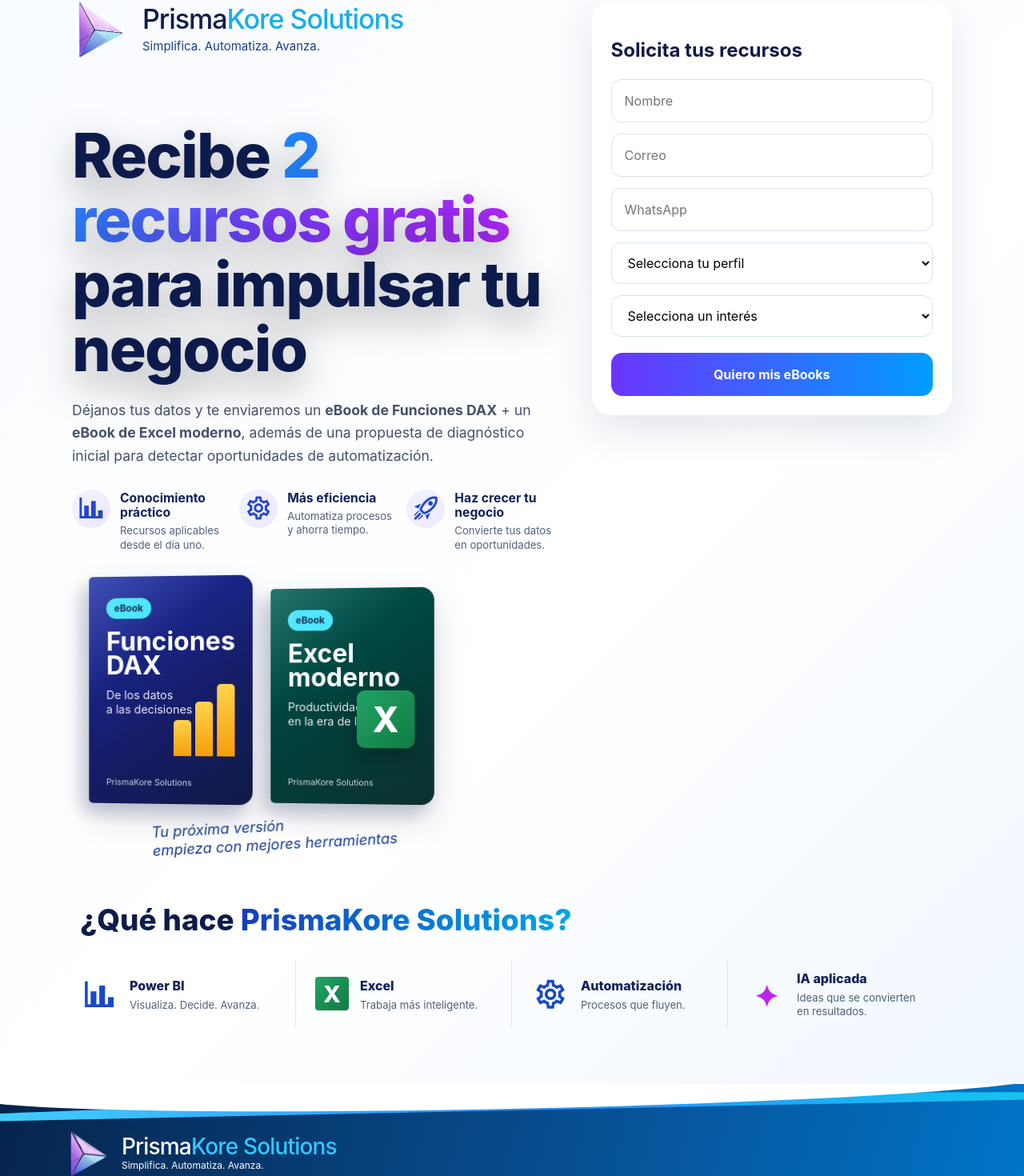
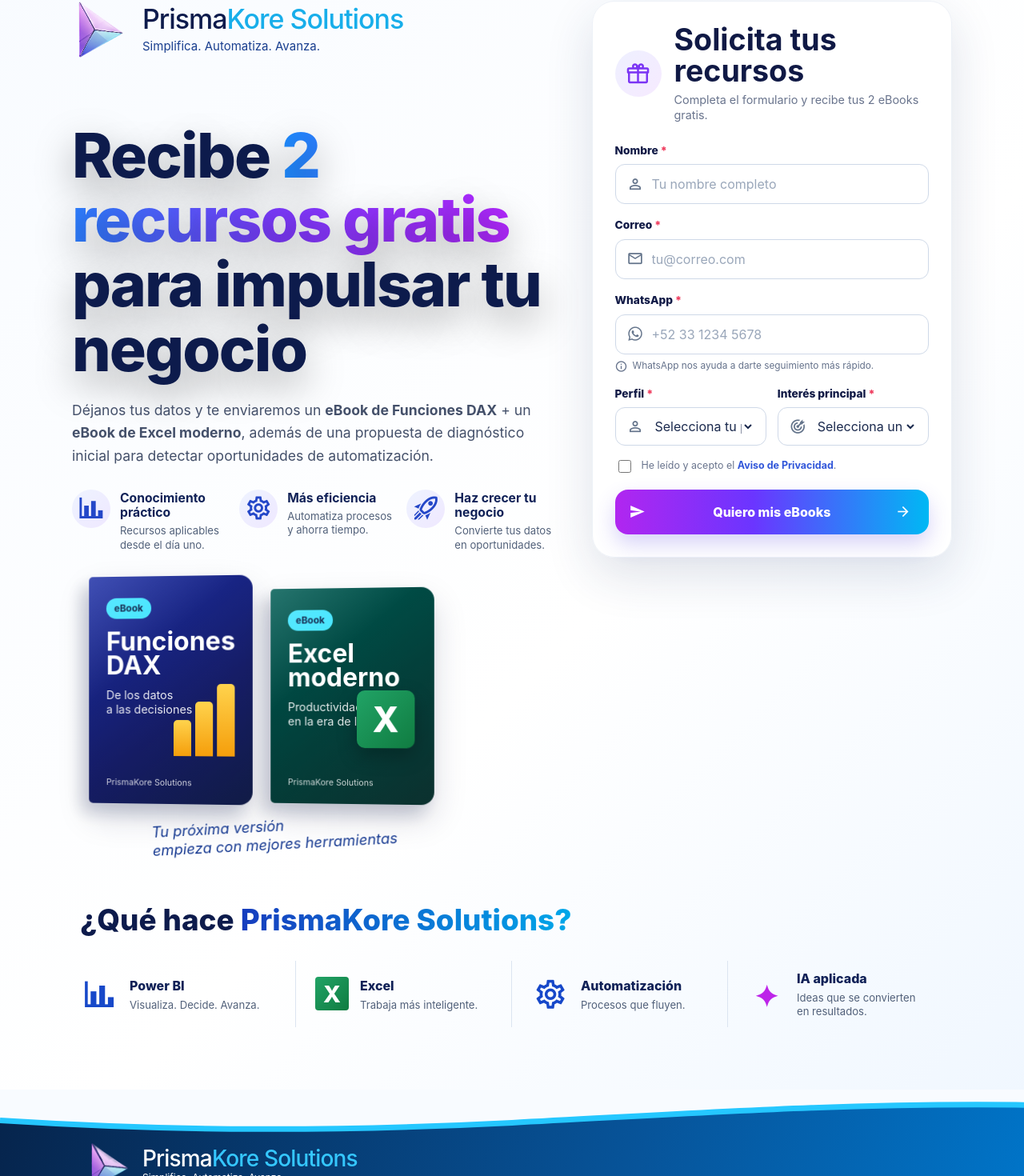
Before and after one commit to IngAlbertoSaavedra/prismakore-web, a Vue app: page /connect2026 in a window 1280 px wide. Shown: the part 82-1552 px from the top of the page at 80% size. Built offline with nearby package versions, Linux system fonts and the light colour scheme.

Commit message:
cambios al 29 sept

```diff
--- a/src/views/Connect2026.vue
+++ b/src/views/Connect2026.vue
@@ -116,31 +116,73 @@
         </div>
 
         <div class="form-card">
+          <div class="form-card__heading">
+            <div class="form-card__gift">
+              <v-icon icon="mdi-gift-outline" size="30" />
+            </div>
+
+            <div>
               <h2>Solicita tus recursos</h2>
+              <p>Completa el formulario y recibe tus 2 eBooks gratis.</p>
+            </div>
+          </div>
 
           <form @submit.prevent="submitForm">
+            <div class="field-group">
+              <label for="nombre">Nombre <span>*</span></label>
+              <div class="field-control">
+                <v-icon icon="mdi-account-outline" size="21" />
                 <input
+                  id="nombre"
                   v-model="form.nombre"
                   type="text"
-              placeholder="Nombre"
+                  placeholder="Tu nombre completo"
+                  autocomplete="name"
                   required
                 />
+              </div>
+            </div>
 
+            <div class="field-group">
+              <label for="correo">Correo <span>*</span></label>
+              <div class="field-control">
+                <v-icon icon="mdi-email-outline" size="21" />
                 <input
+                  id="correo"
                   v-model="form.correo"
                   type="email"
-              placeholder="Correo"
+                  placeholder="tu@correo.com"
+                  autocomplete="email"
                   required
                 />
+              </div>
+            </div>
 
+            <div class="field-group">
+              <label for="whatsapp">WhatsApp <span>*</span></label>
+              <div class="field-control">
+                <v-icon icon="mdi-whatsapp" size="21" />
                 <input
+                  id="whatsapp"
                   v-model="form.whatsapp"
                   type="tel"
-              placeholder="WhatsApp"
+                  placeholder="+52 33 1234 5678"
+                  autocomplete="tel"
                   required
                 />
+              </div>
+              <small class="field-help">
+                <v-icon icon="mdi-information-outline" size="16" />
+                WhatsApp nos ayuda a darte seguimiento más rápido.
+              </small>
+            </div>
 
-            <select v-model="form.perfil" required>
+            <div class="form-row">
+              <div class="field-group">
+                <label for="perfil">Perfil <span>*</span></label>
+                <div class="field-control field-control--select">
+                  <v-icon icon="mdi-account-outline" size="21" />
+                  <select id="perfil" v-model="form.perfil" required>
                     <option value="" disabled>Selecciona tu perfil</option>
                     <option>Emprendedor</option>
                     <option>Dueño de negocio</option>
@@ -150,8 +192,14 @@
                     <option>Profesional independiente</option>
                     <option>Otro</option>
                   </select>
+                </div>
+              </div>
 
-            <select v-model="form.interes" required>
+              <div class="field-group">
+                <label for="interes">Interés principal <span>*</span></label>
+                <div class="field-control field-control--select">
+                  <v-icon icon="mdi-bullseye-arrow" size="21" />
+                  <select id="interes" v-model="form.interes" required>
                     <option value="" disabled>Selecciona un interés</option>
                     <option>Excel</option>
                     <option>Power BI / DAX</option>
@@ -162,9 +210,22 @@
                     <option>Diagnóstico</option>
                     <option>Otro</option>
                   </select>
+                </div>
+              </div>
+            </div>
 
-            <button type="submit">
-              Quiero mis eBooks
+            <label class="privacy-check">
+              <input type="checkbox" required />
+              <span>
+                He leído y acepto el
+                <a href="/privacidad" target="_blank" rel="noopener">Aviso de Privacidad</a>.
+              </span>
+            </label>
+
+            <button type="submit" class="form-submit">
+              <v-icon icon="mdi-send" size="20" />
+              <span>Quiero mis eBooks</span>
+              <v-icon icon="mdi-arrow-right" size="20" />
             </button>
           </form>
         </div>
@@ -224,7 +285,18 @@
       </section>
     </section>
     <footer class="connect-footer">
-      <div class="connect-footer__wave"></div>
+      <div class="connect-footer__wave" aria-hidden="true">
+        <svg viewBox="0 0 1440 92" preserveAspectRatio="none">
+          <path
+            class="connect-footer__wave-fill"
+            d="M0 0H1440V26C1180 22 954 42 720 56C474 71 251 71 0 52V0Z"
+          />
+          <path
+            class="connect-footer__wave-line"
+            d="M0 52C251 71 474 71 720 56C954 42 1180 22 1440 26"
+          />
+        </svg>
+      </div>
 
       <div class="connect-footer__inner">
         <PrismaKoreBrand />
@@ -258,7 +330,7 @@
 .connect2026 {
   min-height: 100vh;
   background: linear-gradient(135deg, #f8fbff 0%, #ffffff 55%, #eef6ff 100%);
-  padding: 32px 16px;
+  padding: 32px 16px 0;
 }
 
 .hero-content {
@@ -292,42 +364,171 @@
 
 .form-card {
   margin-top: 32px;
-  background: #ffffff;
-  border-radius: 24px;
-  padding: 24px;
-  box-shadow: 0 18px 50px rgba(25, 52, 100, 0.12);
+  background: rgba(255, 255, 255, 0.98);
+  border: 1px solid #edf1f7;
+  border-radius: 28px;
+  padding: 28px;
+  box-shadow: 0 22px 60px rgba(25, 52, 100, 0.14);
+}
+
+.form-card__heading {
+  display: flex;
+  align-items: center;
+  gap: 16px;
+  margin-bottom: 24px;
+}
+
+.form-card__gift {
+  width: 58px;
+  height: 58px;
+  flex-shrink: 0;
+  display: grid;
+  place-items: center;
+  border-radius: 50%;
+  background: linear-gradient(135deg, #eef0ff 0%, #f6eaff 100%);
+  color: #7b35f4;
 }
 
 .form-card h2 {
-  margin-bottom: 18px;
-  color: #111a46;
+  margin: 0;
+  color: #101945;
+  font-size: clamp(1.8rem, 3vw, 2.35rem);
+  line-height: 1.05;
 }
 
-form {
+.form-card__heading p {
+  margin: 6px 0 0;
+  color: #69748d;
+  font-size: 0.9rem;
+  line-height: 1.35;
+}
+
+.form-card form {
   display: grid;
+  gap: 16px;
+}
+
+.field-group {
+  min-width: 0;
+}
+
+.field-group label {
+  display: block;
+  margin: 0 0 7px;
+  color: #111a46;
+  font-size: 0.86rem;
+  font-weight: 800;
+}
+
+.field-group label span {
+  color: #ef3b5d;
+}
+
+.field-control {
+  display: flex;
+  align-items: center;
+  gap: 10px;
+  min-height: 48px;
+  padding: 0 14px;
+  border: 1px solid #cfd9e8;
+  border-radius: 12px;
+  background: #fff;
+  color: #64748b;
+  transition: border-color .2s ease, box-shadow .2s ease;
+}
+
+.field-control:focus-within {
+  border-color: #6d5dfc;
+  box-shadow: 0 0 0 3px rgba(109, 93, 252, 0.10);
+}
+
+.field-control input,
+.field-control select {
+  width: 100%;
+  min-width: 0;
+  padding: 12px 0;
+  border: 0;
+  outline: 0;
+  background: transparent;
+  color: #1b2a4e;
+  font: inherit;
+}
+
+.field-control input::placeholder {
+  color: #9aa7ba;
+}
+
+.field-control select {
+  appearance: auto;
+  cursor: pointer;
+}
+
+.field-help {
+  display: flex;
+  align-items: center;
+  gap: 6px;
+  margin-top: 7px;
+  color: #65728b;
+  font-size: 0.74rem;
+  line-height: 1.3;
+}
+
+.form-row {
+  display: grid;
+  grid-template-columns: repeat(2, minmax(0, 1fr));
   gap: 14px;
 }
 
-input,
-select {
-  width: 100%;
-  padding: 14px 16px;
-  border: 1px solid #d8e1ef;
-  border-radius: 12px;
-  font-size: 1rem;
-  background: white;
+.privacy-check {
+  display: flex;
+  align-items: flex-start;
+  gap: 10px;
+  color: #69748d;
+  font-size: 0.78rem;
+  line-height: 1.4;
+  cursor: pointer;
 }
 
-button {
-  margin-top: 6px;
-  padding: 15px 18px;
-  border: none;
-  border-radius: 14px;
-  background: linear-gradient(90deg, #6b35ff, #009dff);
-  color: white;
+.privacy-check input {
+  width: 16px;
+  height: 16px;
+  margin-top: 2px;
+  accent-color: #6b35ff;
+}
+
+.privacy-check a {
+  color: #3156d9;
+  font-weight: 700;
+  text-decoration: none;
+}
+
+.privacy-check a:hover {
+  text-decoration: underline;
+}
+
+.form-submit {
+  width: 100%;
+  min-height: 56px;
+  margin-top: 2px;
+  padding: 0 18px;
+  border: 0;
+  border-radius: 16px;
+  display: grid;
+  grid-template-columns: 24px 1fr 24px;
+  align-items: center;
+  gap: 10px;
+  background: linear-gradient(90deg, #b126f0 0%, #6b35ff 44%, #00b8f4 100%);
+  color: #fff;
   font-size: 1rem;
-  font-weight: 700;
+  font-weight: 800;
+  box-shadow: 0 12px 26px rgba(88, 72, 225, 0.24);
   cursor: pointer;
+  transition: transform .18s ease, box-shadow .18s ease;
+}
+
+.form-submit:hover {
+  transform: translateY(-1px);
+  box-shadow: 0 16px 30px rgba(88, 72, 225, 0.30);
 }
 
 .event-topbar {
@@ -692,69 +893,52 @@
 
 .connect-footer {
   position: relative;
-  margin: 35px -16px -32px;
-  min-height: 150px;
-  padding-top: 42px;
-
-  background: linear-gradient(
-    105deg,
-    #06244c 0%,
-    #07549a 62%,
-    #0075c9 100%
-  );
-
+  margin: 42px -16px 0;
+  min-height: 178px;
+  padding-top: 58px;
+  overflow: hidden;
   color: #fff;
-  overflow: hidden;
+  background: linear-gradient(105deg, #06244c 0%, #07549a 62%, #0075c9 100%);
 }
 
-/* franja celeste de transición */
-.connect-footer::before {
-  content: "";
+.connect-footer__wave {
   position: absolute;
-  top: 19px;
-  left: -3%;
-  width: 106%;
-  height: 14px;
-
-  background: linear-gradient(
-    90deg,
-    #45d1ff,
-    #278eff,
-    #13c7ee
-  );
-
-  border-radius: 50% 50% 0 0;
-  transform: rotate(-1.2deg);
+  top: 0;
+  left: 0;
+  width: 100%;
+  height: 68px;
+  pointer-events: none;
 }
 
-/* onda blanca */
-.connect-footer__wave {
-  position: absolute;
-  top: -27px;
-  left: -3%;
+.connect-footer__wave svg {
+  display: block;
+  width: 100%;
+  height: 100%;
+}
 
-  width: 106%;
-  height: 58px;
+.connect-footer__wave-fill {
+  fill: #f8fbff;
+}
 
-  background: #fff;
-
-  border-radius: 0 0 50% 50%;
-  transform: rotate(-1.2deg);
+.connect-footer__wave-line {
+  fill: none;
+  stroke: #25c7ff;
+  stroke-width: 7;
+  vector-effect: non-scaling-stroke;
 }
 
 .connect-footer__inner {
+  position: relative;
+  z-index: 1;
   width: 100%;
-  max-width: 1180px;
+  max-width: 1100px;
   margin: 0 auto;
-
-  padding: 16px 32px 25px;
-
+  padding: 8px 18px 26px;
   display: flex;
   flex-direction: column;
   align-items: flex-start;
 }
 
-/* branding más parecido a la referencia */
 .connect-footer :deep(.pk-brand) {
   gap: 12px;
 }
@@ -774,21 +958,25 @@
 }
 
 .connect-footer :deep(.pk-brand__tagline) {
+  margin-top: 3px;
   color: #fff;
   font-size: 12px;
-  margin-top: 3px;
 }
 
 .connect-footer__copyright {
   margin: 10px 0 0 70px;
-
-  color: rgba(255,255,255,.85);
+  color: rgba(255, 255, 255, 0.88);
   font-size: 0.7rem;
 }
 
 @media (max-width: 700px) {
   .connect-footer {
-    min-height: 140px;
+    min-height: 160px;
+    padding-top: 54px;
+  }
+
+  .connect-footer__wave {
+    height: 62px;
   }
 
   .connect-footer__inner {
@@ -851,6 +1039,26 @@
   }
 }
 
+@media (max-width: 620px) {
+  .form-card {
+    padding: 22px 18px;
+    border-radius: 22px;
+  }
+
+  .form-card__heading {
+    align-items: flex-start;
+  }
+
+  .form-card__gift {
+    width: 50px;
+    height: 50px;
+  }
+
+  .form-row {
+    grid-template-columns: 1fr;
+  }
+}
+
 @media (max-width: 600px) {
   .event-topbar__inner {
     font-size: 0.78rem;
```
Lines whose indentation alone changed are shown as unchanged.
